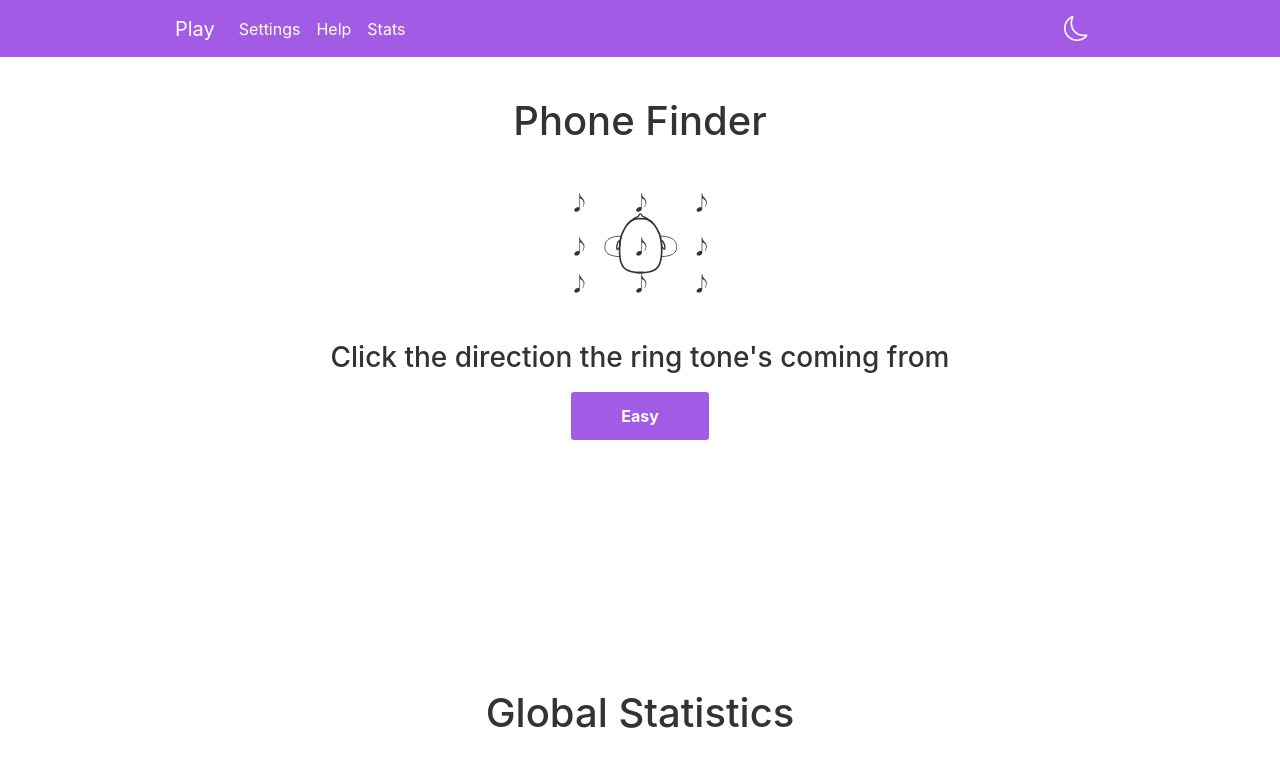
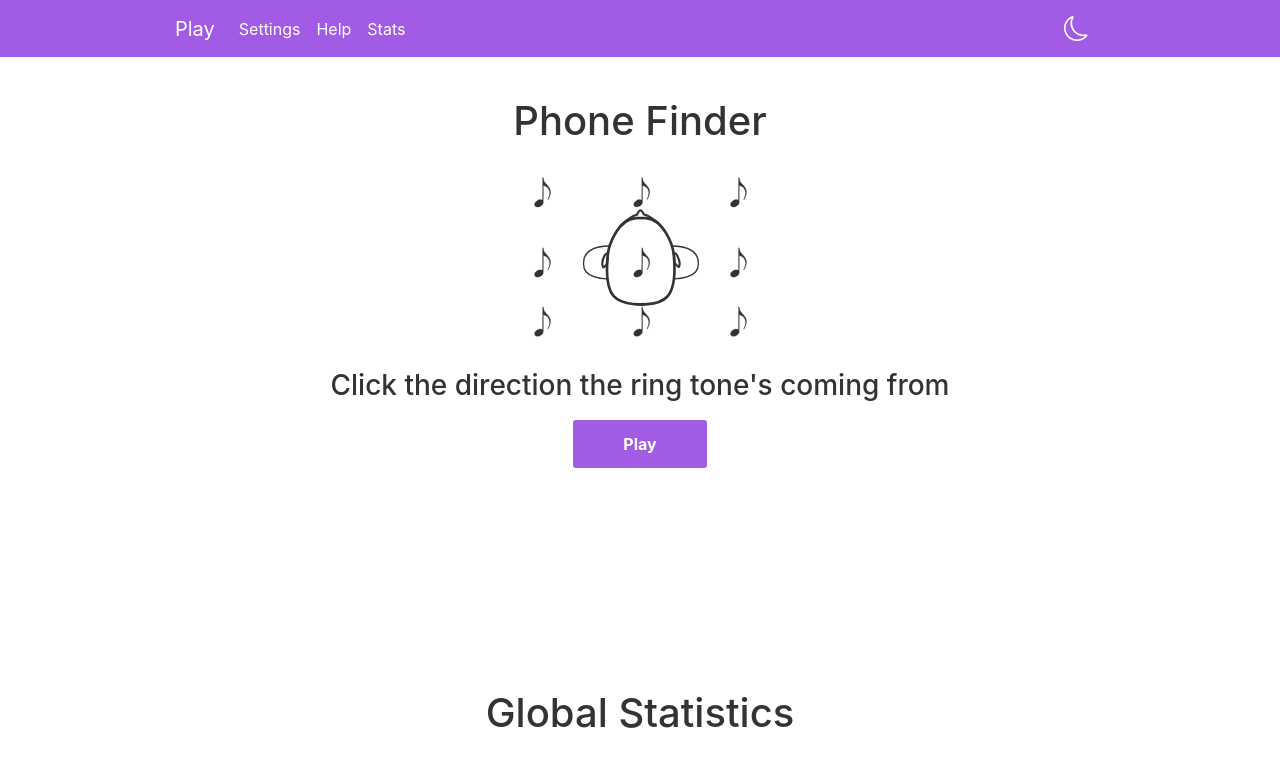
Before and after one commit to Alexander-Rodrigues/Deep-Guide-Web, a plain HTML site: page index.html in a window 1280 px wide. Shown: the top 774 px of the page. Drawn offline with nearby package versions, Linux system fonts and the light colour scheme; no server answers.

Commit message:
no play button for single soundpacks

```diff
--- a/app.js
+++ b/app.js
@@ -1,6 +1,6 @@
 const version = 23;
 const soundPackSet = {
-	'2_8_DU_phone3shorter_irc_1037': 'Easy',
+	'2_8_DU_phone3shorter_irc_1037': 'Play',
 	//'3_3_DU_phone3shorter_irc_1037': 'Hard',
 	//'10_10_DU_phone3shorter_irc_1037': 'Kiss Your Ass Goodbye',
 }
--- a/index.js
+++ b/index.js
@@ -37,6 +37,8 @@ retryBt.addEventListener('click', () => {
 global.addEventListener('click', () => {
 	global.scrollIntoView({behavior: "smooth", block: "end", inline: "nearest"});
 });
+
+if (Object.keys(soundPackSet).length < 2) playBt.style.display = 'none';
 
 //Start at top of page
 scroll(0,0);
--- a/stats.js
+++ b/stats.js
@@ -65,7 +65,7 @@ function displayStats(){
 		document.querySelectorAll('.stats').forEach(e => {
 			e.style.display = 'none';
 		})
-		document.querySelector('#empty').innerHTML = `Play atleast one game on ${soundPackSet[currentPack]} <a href="index.html?mode=${currentPack}" style="color: var(--mainColor)">here</a> to see your stats.`;
+		document.querySelector('#empty').innerHTML = `Play atleast one game on ${soundPackSet[currentPack]} mode <a href="index.html?mode=${currentPack}" style="color: var(--mainColor)">here</a> to see your stats.`;
 
 	}
 }
--- a/style.css
+++ b/style.css
@@ -251,7 +251,7 @@ body{
 }
 
 .game-icon{
-	height: 100px;
+	height: 160px;
 	outline-color: orange;
 	outline-style: solid;
 	outline-width: 0px;
@@ -261,5 +261,5 @@ body{
 	background-position-y: center;
 	background-size: contain;
 
-	margin: 3rem;
+	margin: 2rem;
 }
```
